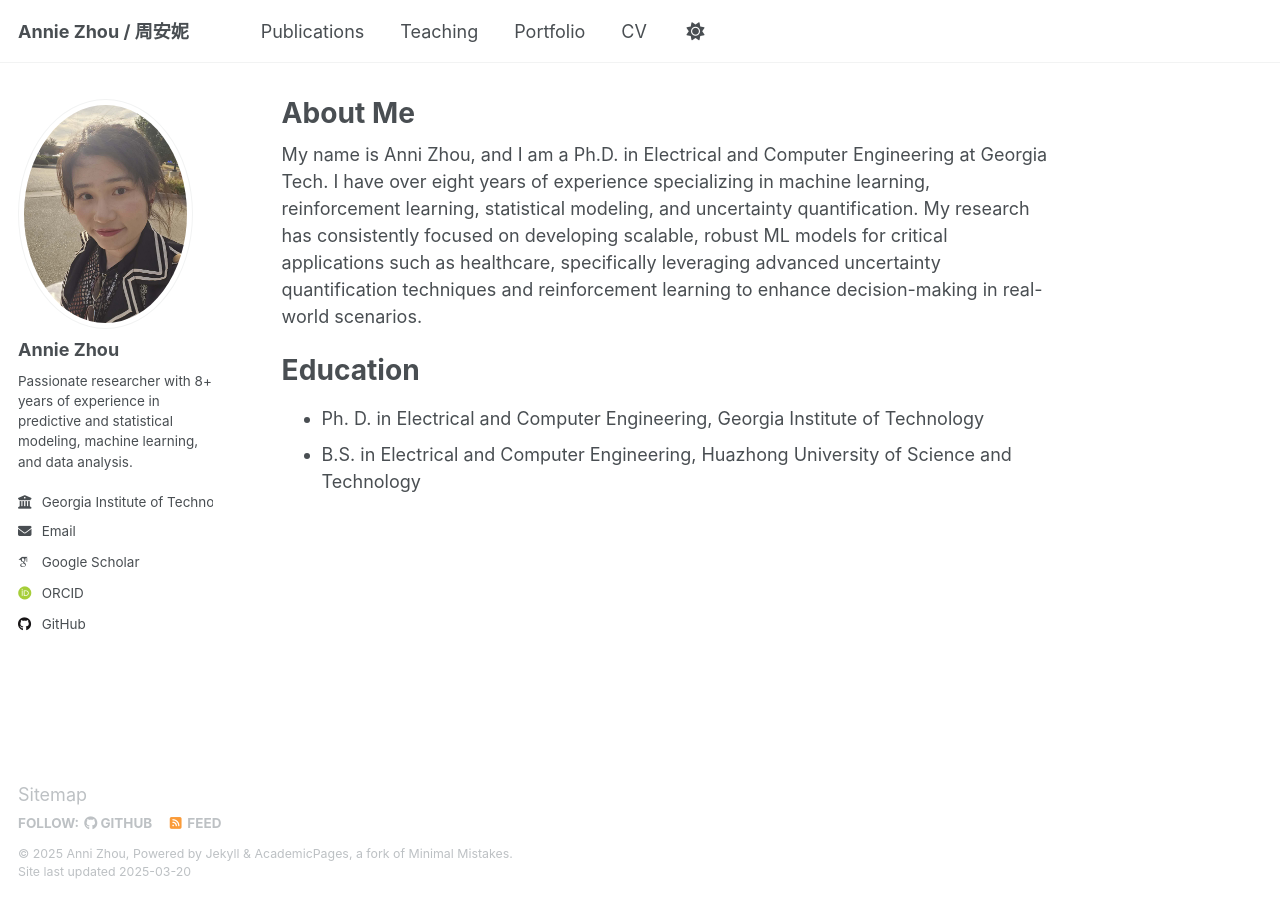
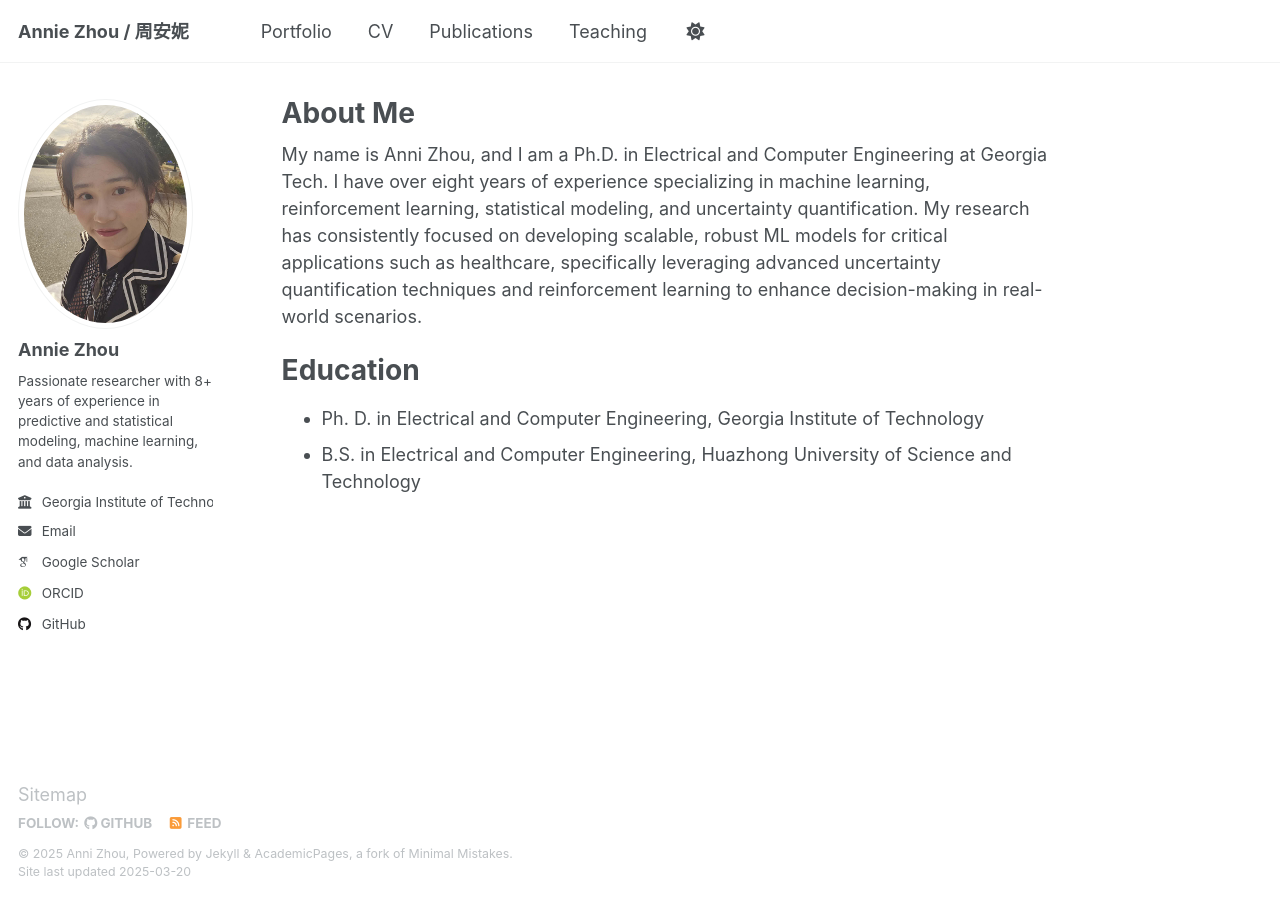
Before and after one commit to Annie983284450-1/Annie983284450-1.github.io, a Jekyll site: the page built from _pages/about.md, in a window 1280 px wide. Built offline with Jekyll 4.4.1, drawn with Linux system fonts in a browser that asks for light colours; some web fonts are replaced; part of the change alters nothing that is shown.

```diff
--- a/_data/navigation.yml
+++ b/_data/navigation.yml
@@ -8,6 +8,12 @@
 #      Markdown formatted page while the second is generated using JSON.
 
 main:
+  - title: "Portfolio"
+    url: /portfolio/
+
+  - title: "CV"
+    url: /cv/
+
   - title: "Publications"
     url: /publications/
 
@@ -17,14 +23,10 @@ main:
   - title: "Teaching"
     url: /teaching/
 
-  - title: "Portfolio"
-    url: /portfolio/
+
 
   # - title: "Blog Posts"
   #   url: /year-archive/
-
-  - title: "CV"
-    url: /cv/
 
   # - title: "CV"
   #   url: /cv-json/
```
